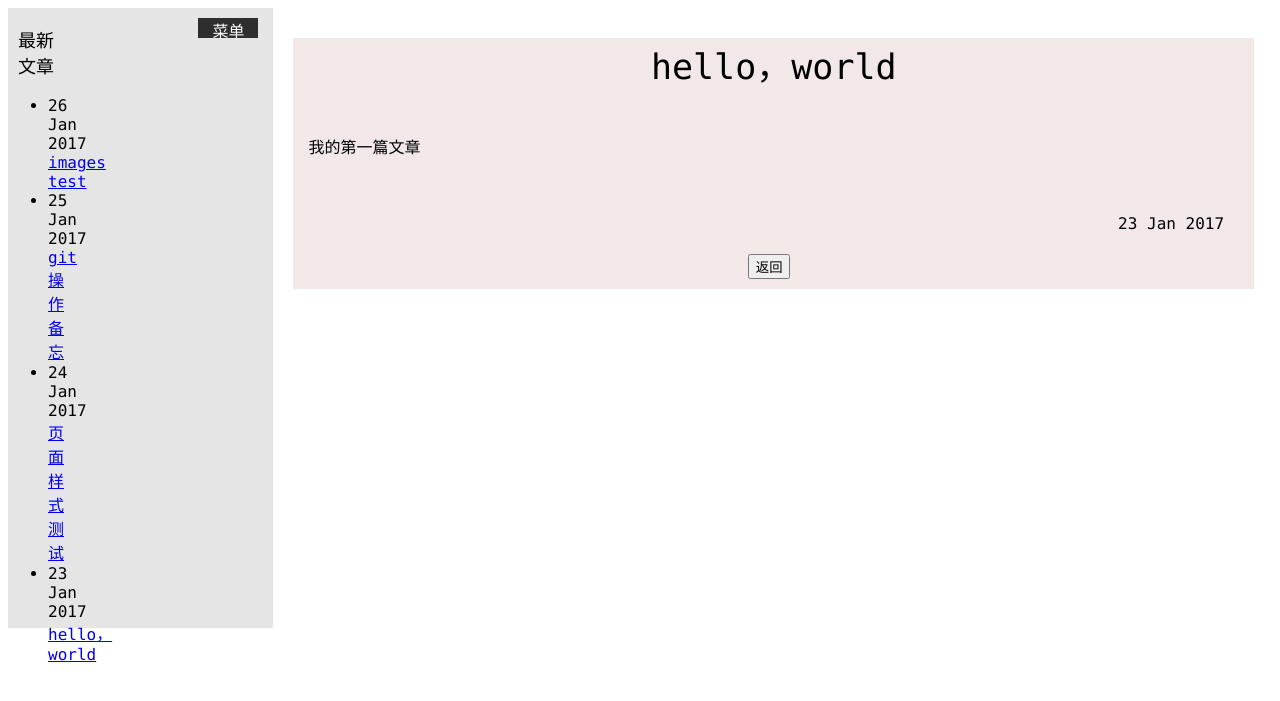
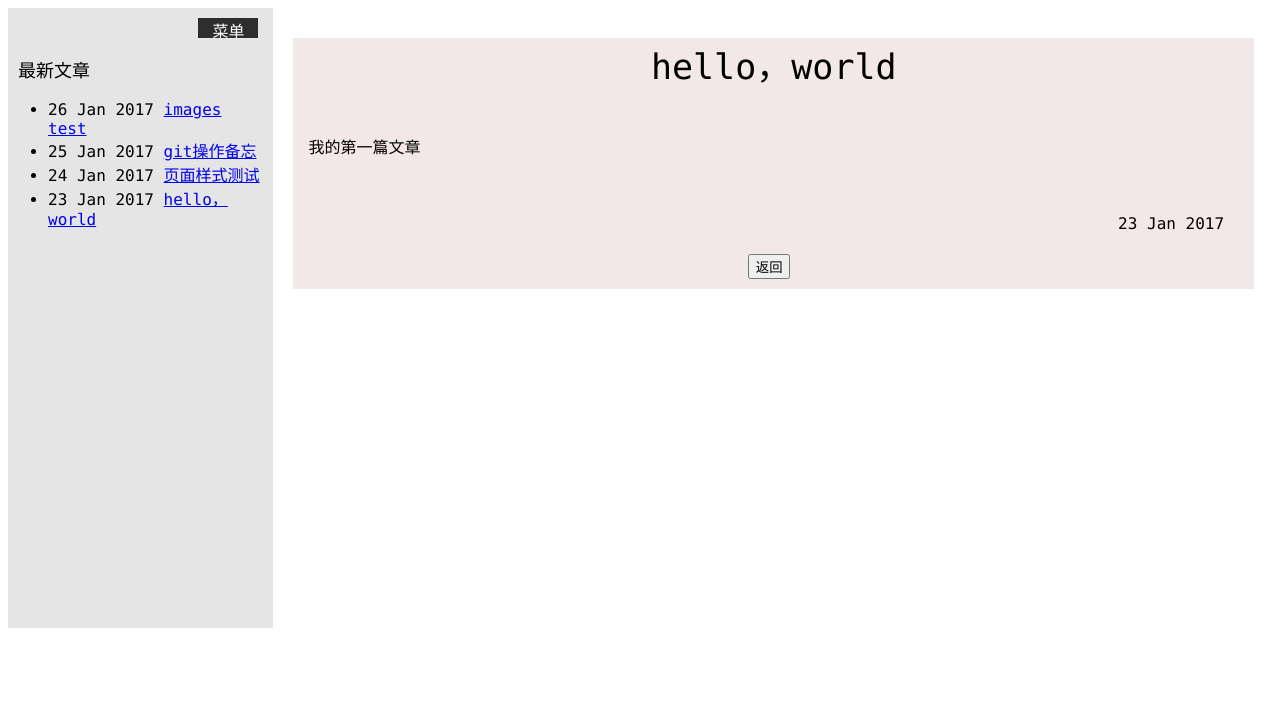
Before and after one commit to wangjianjie606/dono, a Jekyll site: the page built from _posts/test/2017-01-23-hello-world.html, in a window 1280 px wide. Shown: the top 701 px of the page. Built offline with Jekyll 4.4.1, drawn with Linux system fonts in a browser that asks for light colours.

Commit message:
样式调整为百分比

```diff
--- a/assets/css/main.css
+++ b/assets/css/main.css
@@ -7,13 +7,15 @@
   background:rgba(123,32,22,0.1);
 }
 
-#leftDiv,#sidebar{
+#leftDiv{
   width:21%;
   height:620px;
 }
 
 #sidebar{
   float:left;
+  width:98%;
+  height:620px;
 }
 
 #leftDiv{
```
